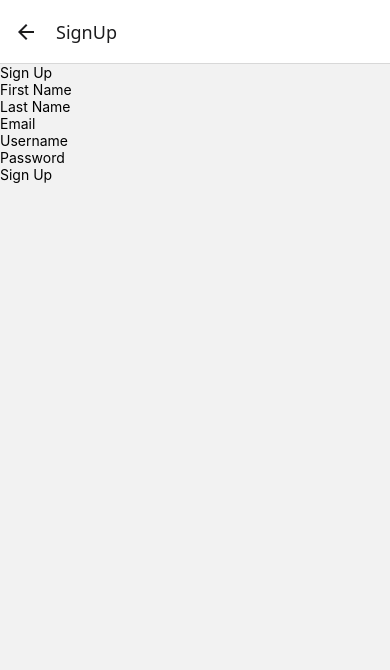
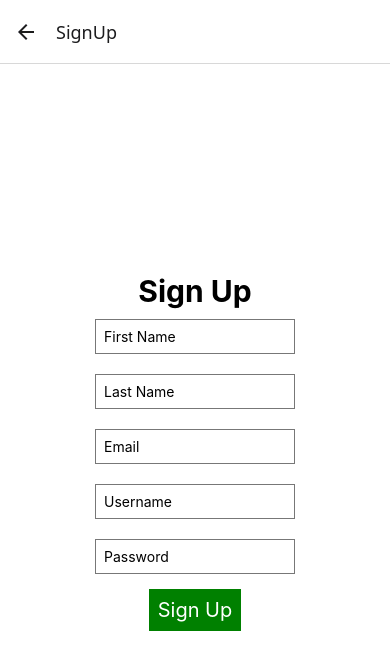
Before and after one commit to Beans-InJeans/IAT359_TravelApp, a React Native app in the folder HoneyHop/: screen /SignUp in a window 390 px wide. Shown: the top 670 px of the page. Built offline with nearby package versions, Linux system fonts and the light colour scheme; no server answers.

Commit message:
Add styles to SignUp.js

```diff
--- a/HoneyHop/src/screens/SignUp.js
+++ b/HoneyHop/src/screens/SignUp.js
@@ -2,6 +2,7 @@ import React, { useState } from "react";
 import { StyleSheet, Text, TextInput, TouchableOpacity, View } from 'react-native';
 import { createUserWithEmailAndPassword } from "firebase/auth";
 import { firebase_auth } from "../firebaseConfig";
+import GlobalStyles from "../../styles/GlobalStyles";
 
 export default function SignUp({ navigation }) {
     const [email, setEmail] = useState("");
@@ -21,36 +22,41 @@ export default function SignUp({ navigation }) {
     }
 
     return(
-        <View>
-            <Text>Sign Up</Text>
+        <View style={GlobalStyles.container}>
+            <Text style={GlobalStyles.header} >Sign Up</Text>
             <TextInput
+                style={GlobalStyles.input}
                 onChangeText={text => setFirstname(text)}
                 value={firstname}
                 placeholder='First Name'
             />
             <TextInput
+                style={GlobalStyles.input}
                 onChangeText={text => setLastname(text)}
                 value={lastname}
                 placeholder='Last Name'
             />
             <TextInput
+                style={GlobalStyles.input}
                 onChangeText={text => setEmail(text)}
                 value={email}
                 placeholder='Email'
             />
             <TextInput
+                style={GlobalStyles.input}
                 onChangeText={text => setUsername(text)}
                 value={username}
                 placeholder='Username'
             />
             <TextInput
+                style={GlobalStyles.input}
                 onChangeText={text => setPassword(text)}
                 value={password}
                 placeholder='Password'
                 secureTextEntry
             />
-            <TouchableOpacity onPress={handleSignUp}>
-                <Text>Sign Up</Text>
+            <TouchableOpacity style={GlobalStyles.button} onPress={handleSignUp}>
+                <Text style={GlobalStyles.buttonText}>Sign Up</Text>
             </TouchableOpacity>
         </View>
     );
```
